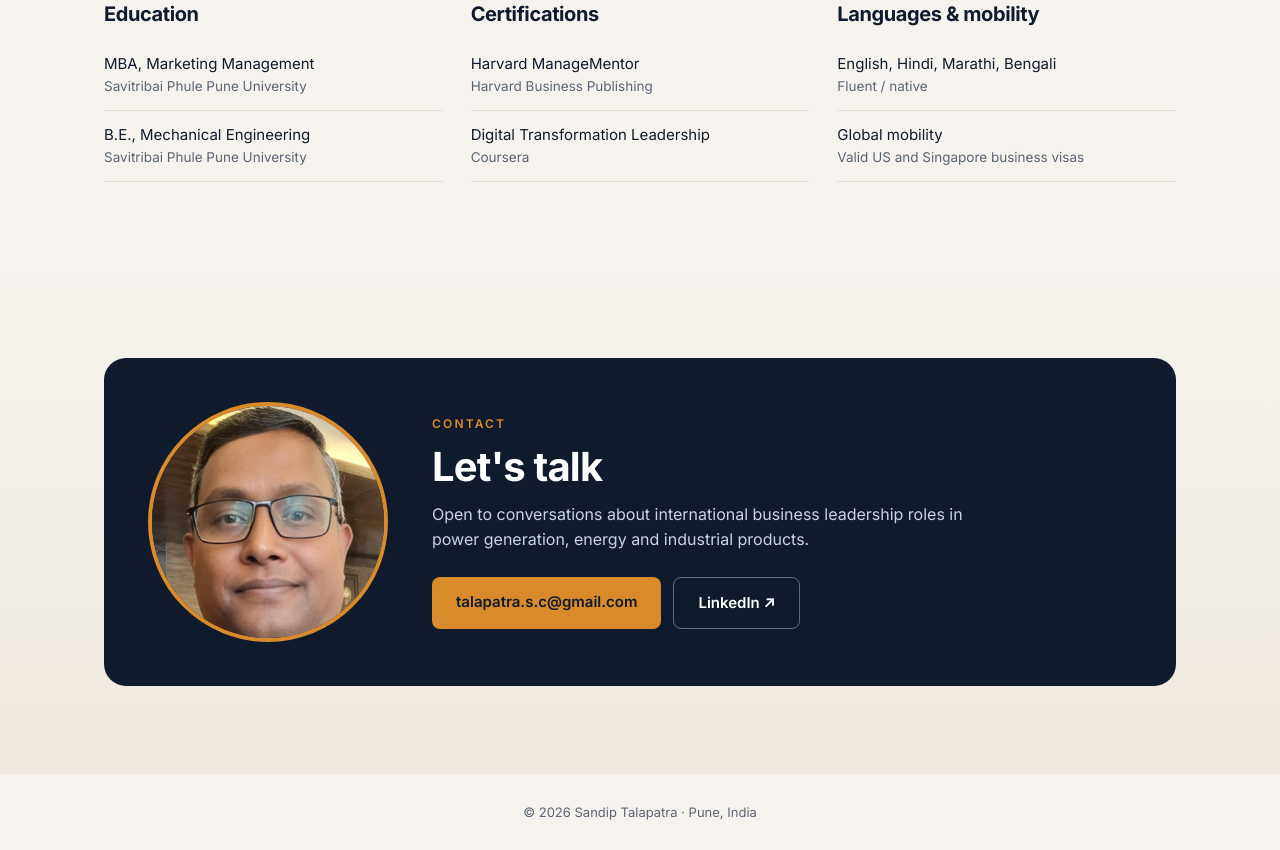
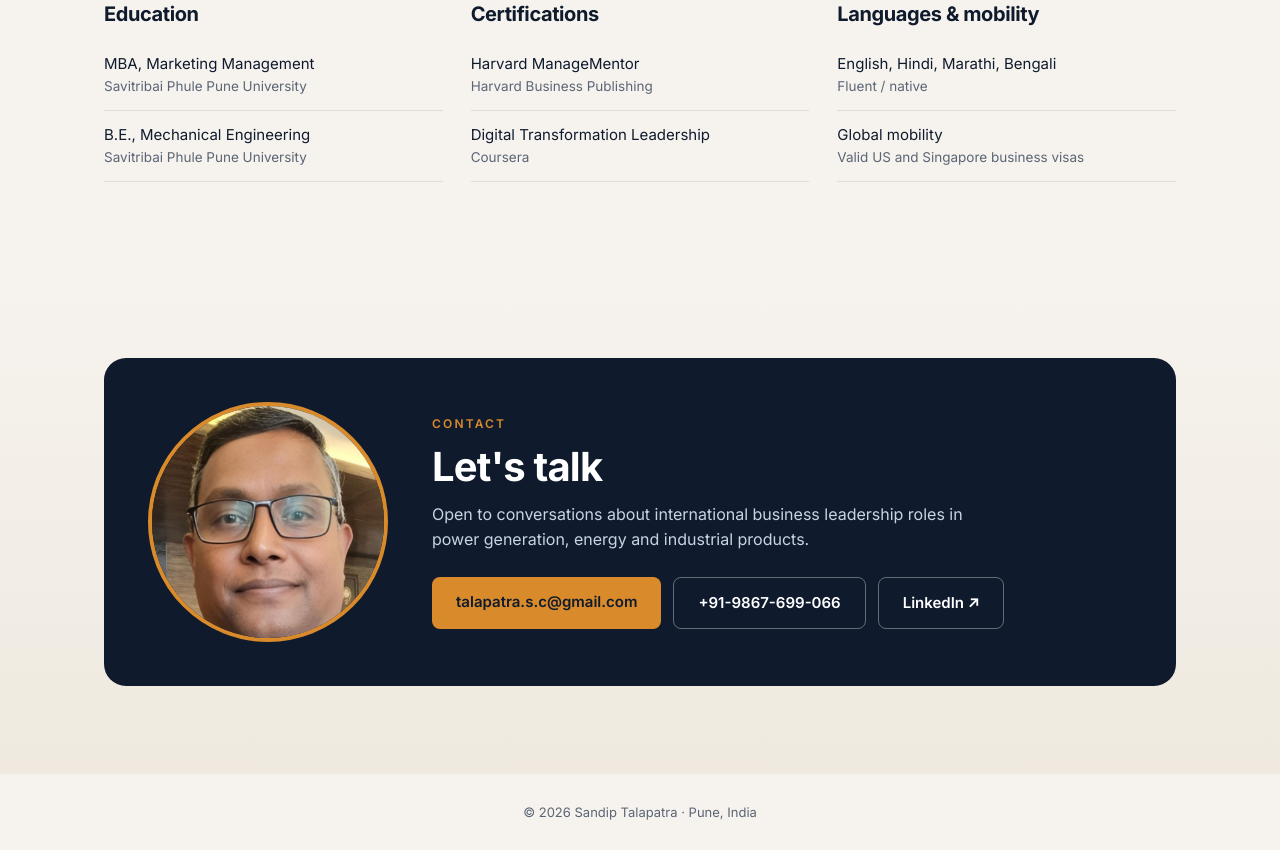
Before and after one commit to sandiptalapatra/sandiptalapatra.github.io, a plain HTML site: page index.html in a window 1280 px wide. Shown: the part 5441-6291 px from the top of the page. Drawn offline with Linux system fonts and the light colour scheme.

Commit message:
Add files via upload

```diff
--- a/index.html
+++ b/index.html
@@ -428,6 +428,7 @@ footer{text-align:center;padding:28px 0;color:var(--muted);font-size:13px}
     <p>Open to conversations about international business leadership roles in power generation, energy and industrial products.</p>
     <div class="links">
      <a class="btn primary" href="mailto:talapatra.s.c@gmail.com">talapatra.s.c@gmail.com</a>
+     <a class="btn ghost" href="tel:+919867699066">+91-9867-699-066</a>
      <a class="btn ghost" href="https://linkedin.com/in/sandiptalapatra" target="_blank" rel="noopener">LinkedIn ↗</a>
     </div>
    </div>
```
